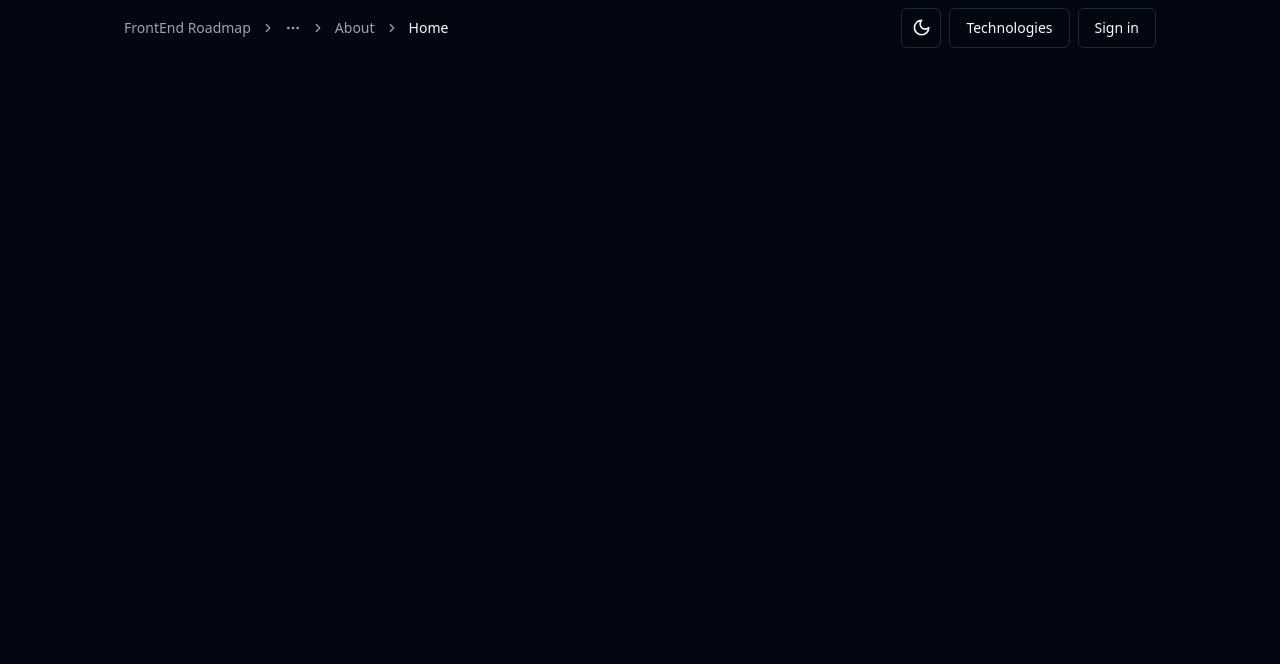
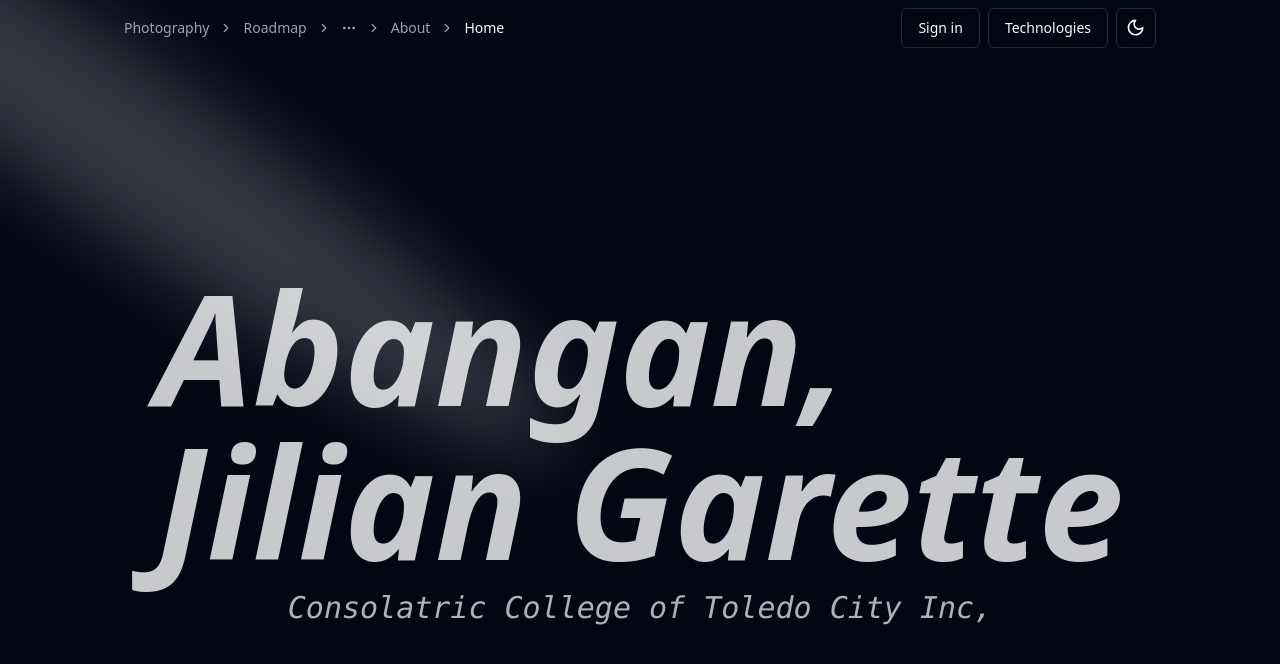
Before and after one commit to Jgarette0/FrontEnd-Roadmap, a React (Vite) app: page / in a window 1280 px wide. Shown: the top 664 px of the page. Built offline with nearby package versions, Linux system fonts and the light colour scheme; no server answers.

Commit message:
done: Home Page

```diff
--- a/package.json
+++ b/package.json
@@ -17,6 +17,7 @@
     "@radix-ui/react-slot": "^1.0.2",
     "class-variance-authority": "^0.7.0",
     "clsx": "^2.1.0",
+    "framer-motion": "^11.0.8",
     "lucide-react": "^0.352.0",
     "react": "^18.2.0",
     "react-dom": "^18.2.0",
--- a/src/components/Breadcrumb.tsx
+++ b/src/components/Breadcrumb.tsx
@@ -21,7 +21,13 @@ export function BreadcrumbNav() {
       <BreadcrumbList>
         <BreadcrumbItem>
           <Link to="/Home">
-            <BreadcrumbLink href="/">FrontEnd Roadmap</BreadcrumbLink>
+            <BreadcrumbLink href="/">Photography</BreadcrumbLink>
+          </Link>
+        </BreadcrumbItem>
+        <BreadcrumbSeparator />
+        <BreadcrumbItem>
+          <Link to="/Home">
+            <BreadcrumbLink href="/">Roadmap</BreadcrumbLink>
           </Link>
         </BreadcrumbItem>
         <BreadcrumbSeparator />
--- a/src/components/Header.tsx
+++ b/src/components/Header.tsx
@@ -7,18 +7,18 @@ import Technologies from "./Technology";
 export function Header() {
   return (
     <>
-      <Card className="flex flex-row sm:flex-row-reverse plalce-items-center max-w-5.5xl gap-2 p-2 sticky to-purple-50 z-40 justify-between border-none flex-wrap mx-1">
-        <div className="flex flex-row place-items-center justify-center gap-2">
+      <div className="flex flex-row sm:flex-row-reverse plalce-items-center max-w-5.5xl gap-2 p-2 sticky to-purple-50 z-40 justify-between border-none flex-wrap mx-1 bg-none select-none">
+        <div className="flex flex-row-reverse sm:flex-row-reverse place-items-center gap-2">
           <ModeToggle />
           <Technologies />
           <Button variant="outline">
             <Authentication />
           </Button>
         </div>
-        <div className="flex flex-row place-items-center justify-center mt-2 sm:mt-0">
+        <div className="flex flex-row place-items-center justify-center mt-2 sm:mt-0 bg-none">
           <BreadcrumbNav />
         </div>
-      </Card>
+      </div>
     </>
   );
 }
--- /dev/null
+++ b/src/components/Introduction.tsx
@@ -0,0 +1,17 @@
+export function Introduction() {
+  return (
+    <>
+      <h1 className="font-roboto font-extrabold text-6xl italic hover:underline opacity-80 hover:opacity-100 select-none text-shortTx sm:text-largeTx ">
+        <div>Abangan, </div>
+        <div className="flex flex-col sm:flex-row sm:gap-10">
+          <div>Jilian </div> <div>Garette</div>
+        </div>
+      </h1>
+      <h3 className="sm:font-mono sm:text-3xl word-spacing-2 italic sm:mt-3 opacity-70 select-none">
+        Consolatric College of Toledo City Inc,
+      </h3>
+    </>
+  );
+}
+
+export default Introduction;
--- /dev/null
+++ b/src/components/ui/spotlight.tsx
@@ -0,0 +1,56 @@
+import React from "react";
+import { cn } from "@/utils/cn";
+
+type SpotlightProps = {
+  className?: string;
+  fill?: string;
+};
+
+export const Spotlight = ({ className, fill }: SpotlightProps) => {
+  return (
+    <svg
+      className={cn(
+        "animate-spotlight pointer-events-none absolute z-[1]  h-[169%] w-[138%] lg:w-[84%] opacity-0",
+        className
+      )}
+      xmlns="http://www.w3.org/2000/svg"
+      viewBox="0 0 3787 2842"
+      fill="none"
+    >
+      <g filter="url(#filter)">
+        <ellipse
+          cx="1924.71"
+          cy="273.501"
+          rx="1924.71"
+          ry="273.501"
+          transform="matrix(-0.822377 -0.568943 -0.568943 0.822377 3631.88 2291.09)"
+          fill={fill || "white"}
+          fillOpacity="0.21"
+        ></ellipse>
+      </g>
+      <defs>
+        <filter
+          id="filter"
+          x="0.860352"
+          y="0.838989"
+          width="3785.16"
+          height="2840.26"
+          filterUnits="userSpaceOnUse"
+          colorInterpolationFilters="sRGB"
+        >
+          <feFlood floodOpacity="0" result="BackgroundImageFix"></feFlood>
+          <feBlend
+            mode="normal"
+            in="SourceGraphic"
+            in2="BackgroundImageFix"
+            result="shape"
+          ></feBlend>
+          <feGaussianBlur
+            stdDeviation="151"
+            result="effect1_foregroundBlur_1065_8"
+          ></feGaussianBlur>
+        </filter>
+      </defs>
+    </svg>
+  );
+};
--- a/src/pages/Home.tsx
+++ b/src/pages/Home.tsx
@@ -1,5 +1,8 @@
 import { Header } from "@/components/Header";
+import Introduction from "@/components/Introduction";
 import { Card } from "@/components/ui/card";
+import { Spotlight } from "@/components/ui/spotlight";
+
 {
   /* <DownloadPdf />
 <img src="./frontend.svg" alt="" /> */
@@ -7,8 +10,12 @@ import { Card } from "@/components/ui/card";
 export default function HomePage() {
   return (
     <>
-      <Card className="flex flex-col w-full border-none">
+      <Card className="flex flex-col gap-10 w-full border-none  h-screen">
         <Header />
+        <Spotlight className="" fill="white" />
+        <div className=" w-full flex flex-col place-items-center sm:h-screen sm:justify-center justify-center">
+          <Introduction />
+        </div>
       </Card>
     </>
   );
--- /dev/null
+++ b/src/utils/cn.ts
@@ -0,0 +1,6 @@
+import { ClassValue, clsx } from "clsx";
+import { twMerge } from "tailwind-merge";
+
+export function cn(...inputs: ClassValue[]) {
+  return twMerge(clsx(inputs));
+}
--- a/tailwind.config.js
+++ b/tailwind.config.js
@@ -52,6 +52,16 @@ module.exports = {
           foreground: "hsl(var(--card-foreground))",
         },
       },
+      fontSize: {
+        largeTx: "9.6rem",
+        shortTx: "4rem",
+      },
+      letterSpacing: {
+        ls: "0.15rem", // Add a new letter spacing size
+      },
+      wordSpacing: {
+        2: ".25rem", // Add a new word spacing size
+      },
       borderRadius: {
         lg: "var(--radius)",
         md: "calc(var(--radius) - 2px)",
@@ -74,6 +84,21 @@ module.exports = {
       maxWidth: {
         "5.5xl": "66rem", // 1056px
       },
+      animation: {
+        spotlight: "spotlight 2s ease .75s 1 forwards",
+      },
+      keyframes: {
+        spotlight: {
+          "0%": {
+            opacity: 0,
+            transform: "translate(-72%, -62%) scale(0.5)",
+          },
+          "100%": {
+            opacity: 1,
+            transform: "translate(-50%,-40%) scale(1)",
+          },
+        },
+      },
     },
   },
   plugins: [require("tailwindcss-animate")],
```
Also changed, not shown: src/components/Button.tsx (deleted), src/components/Footer.tsx (deleted), 1 other file (tests, documents, lock files or other folders).
